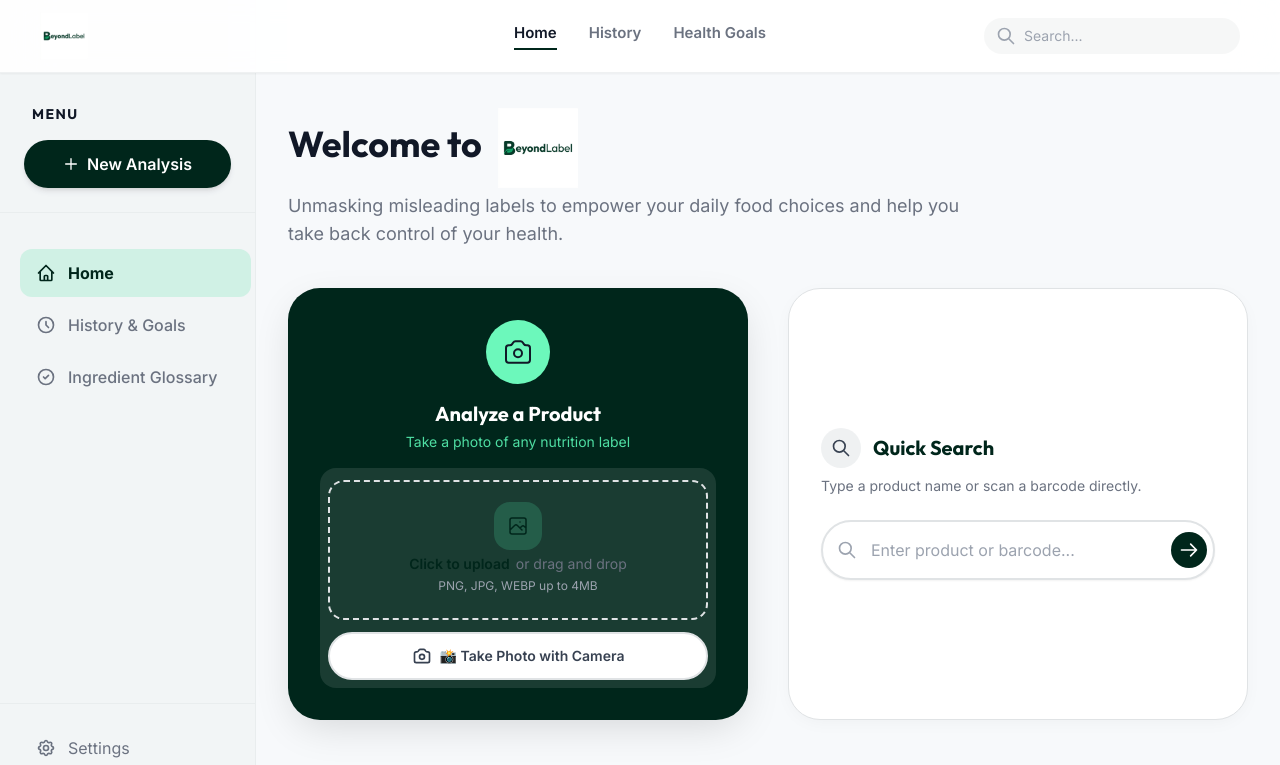
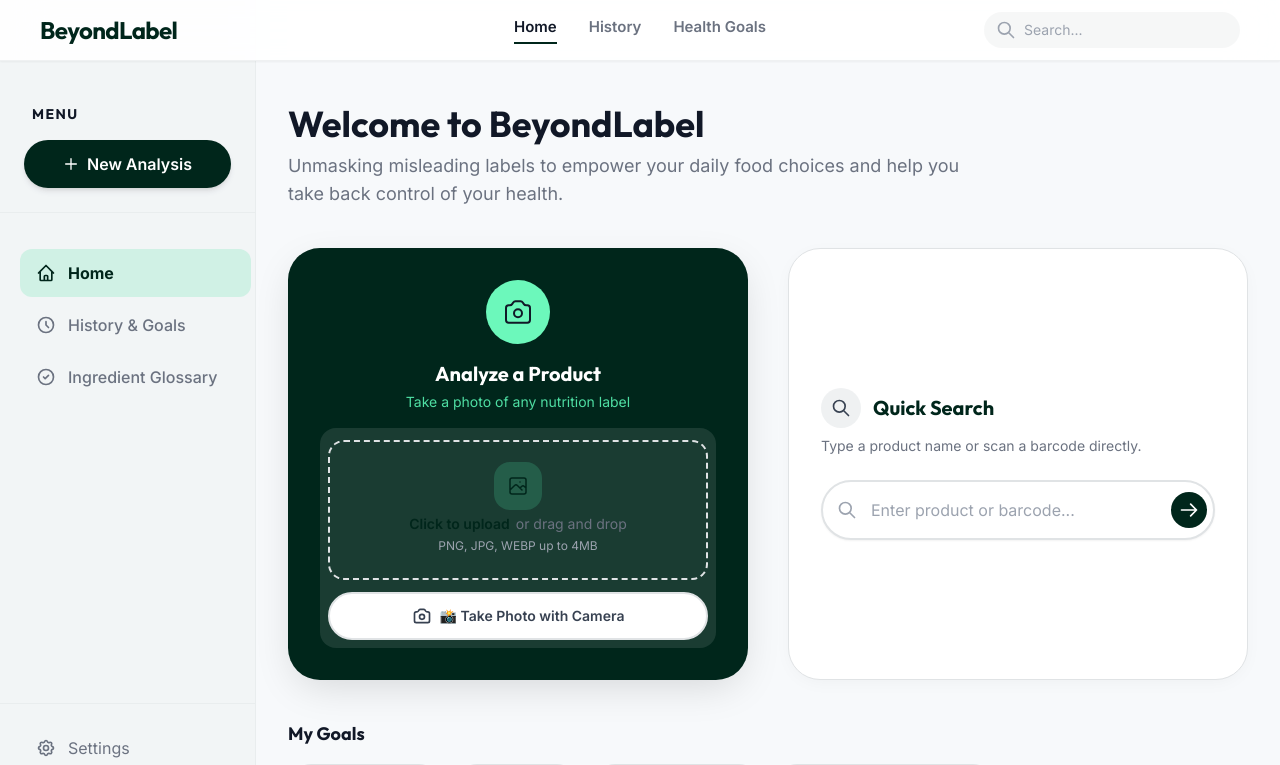
Before and after one commit to mrigank-raj/BeyondLabel, a React (Vite) app: page / in a window 1280 px wide. Shown: the top 765 px of the page. Built offline with nearby package versions, Linux system fonts and the light colour scheme; no server answers.

Commit message:
UI: Replace image logos with text in DashboardHome and TopNavBar

```diff
--- a/src/components/DashboardHome.jsx
+++ b/src/components/DashboardHome.jsx
@@ -13,13 +13,13 @@
     <div className="w-full">
       {/* Mobile Header (Hidden on Desktop) */}
       <div className="lg:hidden flex items-center gap-2 mb-6 px-1">
-        <img src="/logo.png" alt="BeyondLabel" className="h-16 md:h-20 object-contain" />
+        <span className="font-display text-3xl font-bold text-primary tracking-tight">BeyondLabel</span>
       </div>
 
       {/* Desktop Welcome (Hidden on Mobile) */}
       <section className="hidden lg:block space-y-2 mb-10">
-        <h1 className="font-display text-4xl text-gray-900 font-bold flex items-center gap-4">
-          Welcome to <img src="/logo.png" alt="BeyondLabel" className="h-20 object-contain translate-y-1" />
+        <h1 className="font-display text-4xl text-gray-900 font-bold">
+          Welcome to BeyondLabel
         </h1>
         <p className="text-lg text-gray-500 max-w-2xl mt-4">Unmasking misleading labels to empower your daily food choices and help you take back control of your health.</p>
       </section>
--- a/src/components/layout/TopNavBar.jsx
+++ b/src/components/layout/TopNavBar.jsx
@@ -4,7 +4,7 @@
   return (
     <header className="hidden lg:flex fixed top-0 left-0 w-full z-50 bg-white/90 backdrop-blur-xl border-b border-surface-variant/50 shadow-sm justify-between items-center px-10 py-3">
       <div className="flex items-center gap-3 w-64">
-        <img src="/logo.png" alt="BeyondLabel" className="h-10 md:h-12 object-contain" />
+        <span className="font-display text-2xl font-bold text-primary tracking-tight">BeyondLabel</span>
       </div>
 
       <div className="flex items-center gap-8 text-[15px] font-semibold">
```
